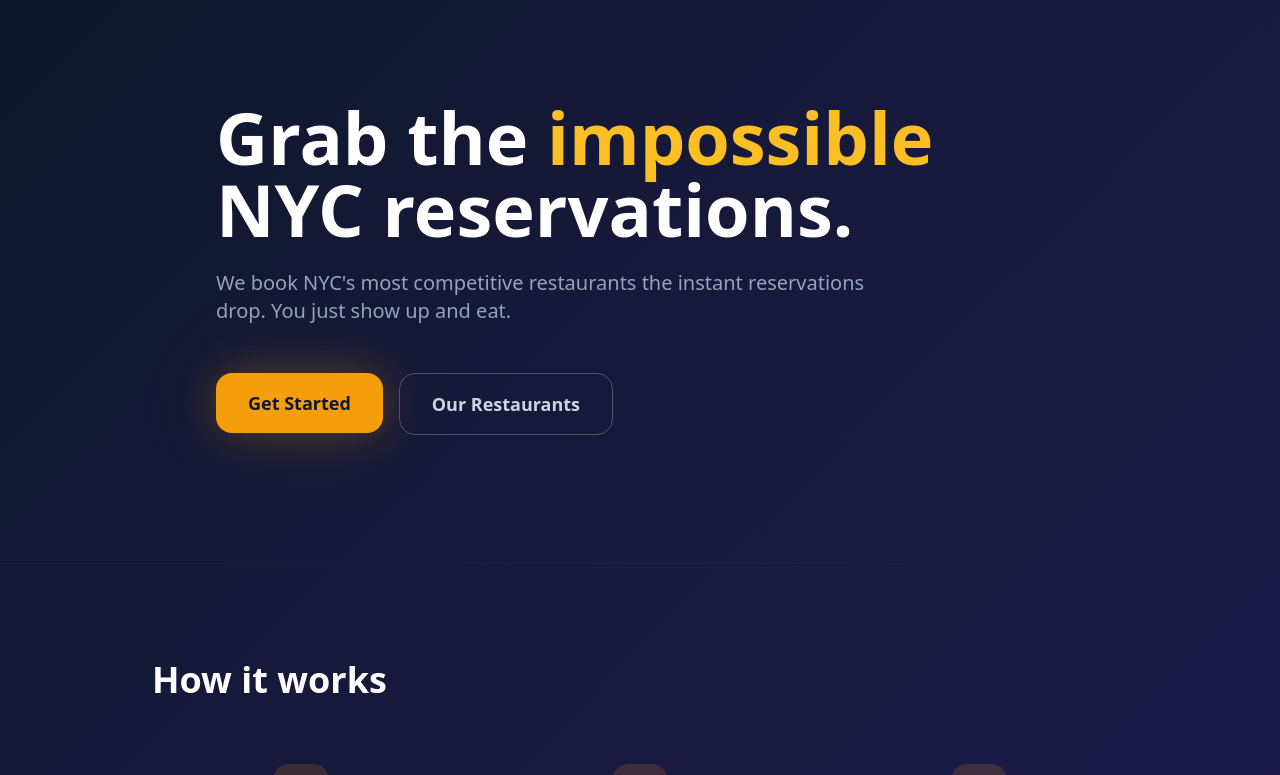
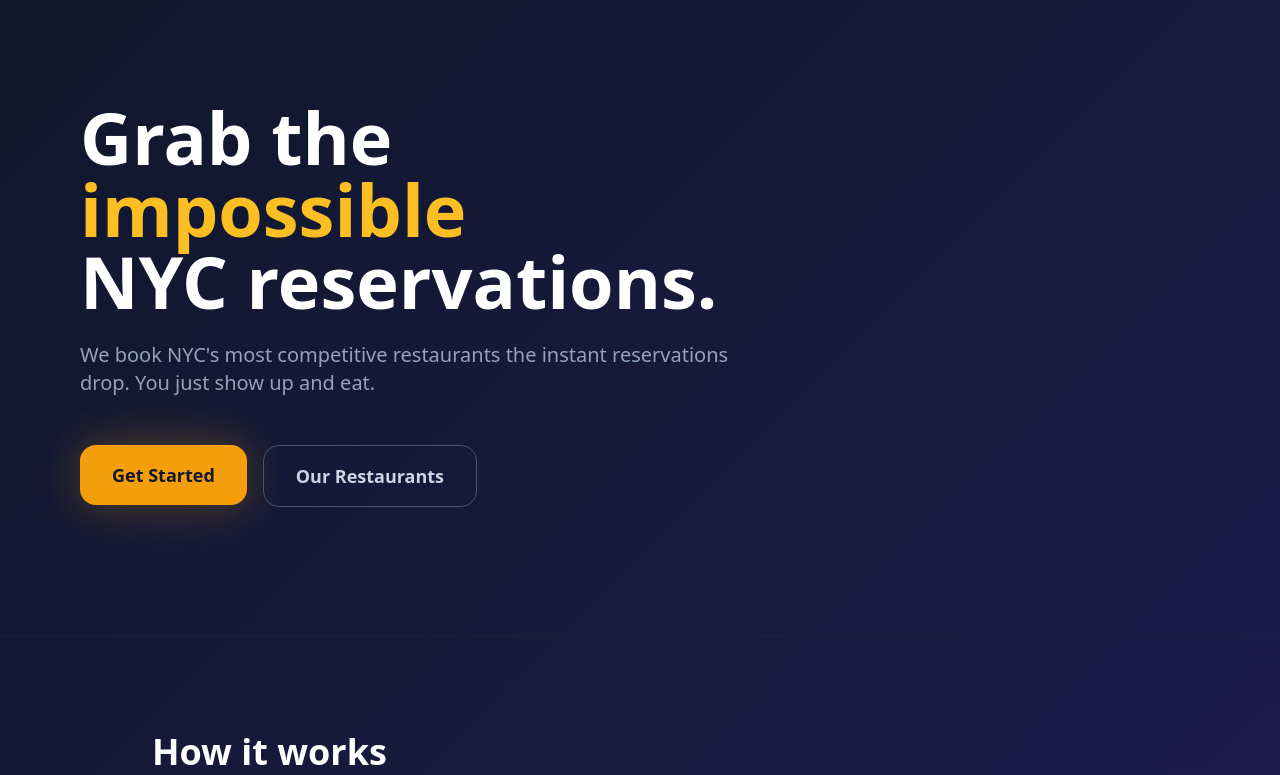
Before and after one commit to rockstarade/tablemate, a FastAPI app: page / in a window 1280 px wide. Shown: the part 75-850 px from the top of the page. Run offline with FastAPI, Linux system fonts and the light colour scheme; parts of the project's set-up code (start-up, migrations or seed data) failed here and were passed over; some libraries are stand-ins or nearby versions.

Commit message:
Shift hero block to left side of screen on desktop
Co-Authored-By: Claude Opus 4.6 <noreply@anthropic.com>

```diff
--- a/src/tablement/web/templates/landing.html
+++ b/src/tablement/web/templates/landing.html
@@ -141,12 +141,13 @@
     <!-- ═══════════════════ HERO ═══════════════════ -->
     <main>
         <section class="pt-36 sm:pt-44 pb-24 sm:pb-32">
-            <div class="max-w-4xl mx-auto px-6 text-left">
+            <div class="max-w-7xl mx-auto px-6 lg:px-20">
+                <div class="max-w-2xl">
                     <h1 class="text-4xl sm:text-6xl lg:text-7xl font-bold text-white leading-tight mb-6 fade-in">
                         Grab the <span class="text-brand-400">impossible</span><br>
                         NYC reservations.
                     </h1>
-                <p class="text-lg sm:text-xl text-slate-400 max-w-2xl mb-12 fade-in-delay">
+                    <p class="text-lg sm:text-xl text-slate-400 mb-12 fade-in-delay">
                         We book NYC's most competitive restaurants the instant reservations drop. You just show up and eat.
                     </p>
 
@@ -160,6 +161,7 @@
                             class="px-8 py-4 rounded-2xl border border-slate-600 hover:border-slate-400 text-slate-300 hover:text-white font-semibold text-lg transition-all w-full sm:w-auto text-center">
                             Our Restaurants
                         </a>
+                    </div>
                 </div>
             </div>
         </section>
```
Lines whose indentation alone changed are shown as unchanged.
